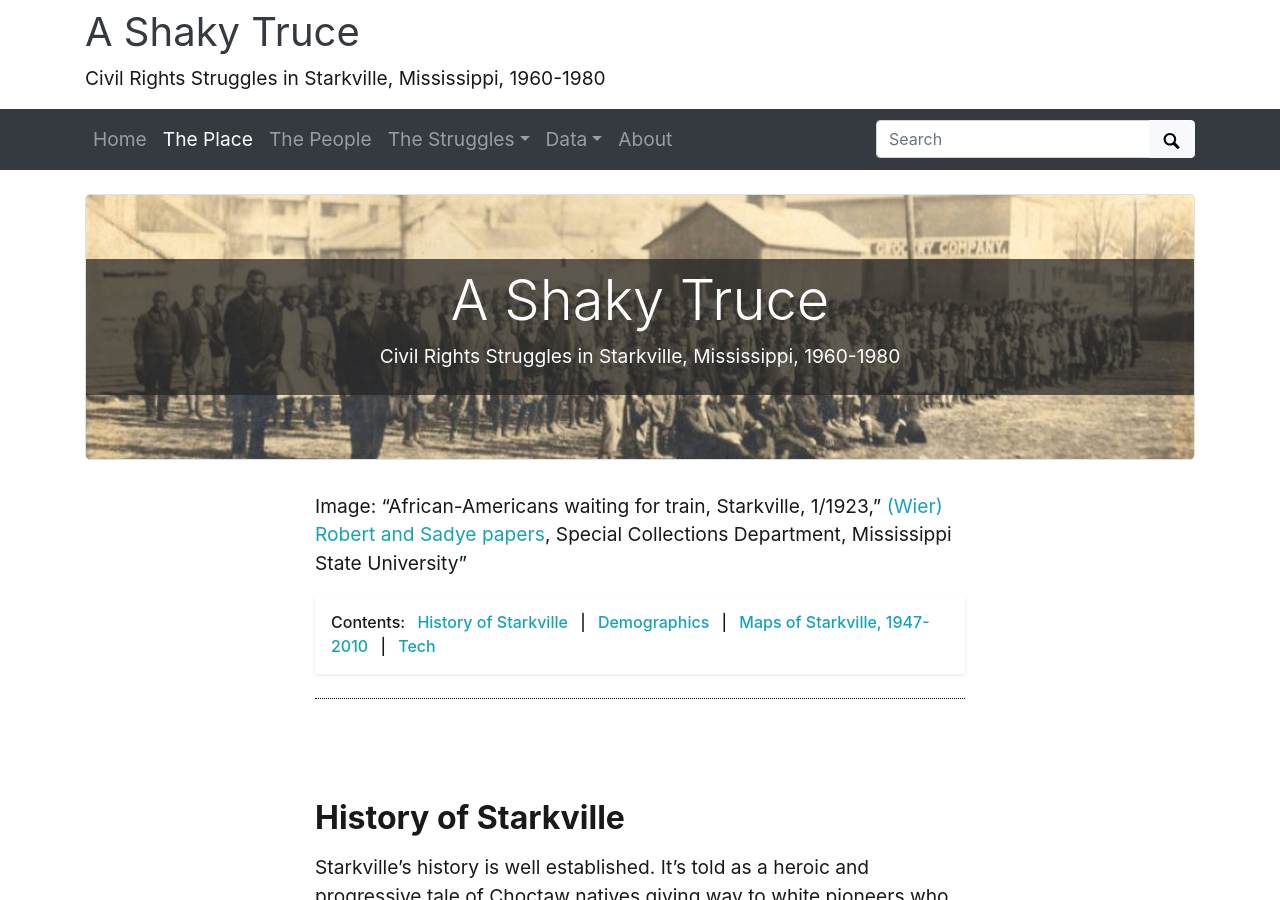
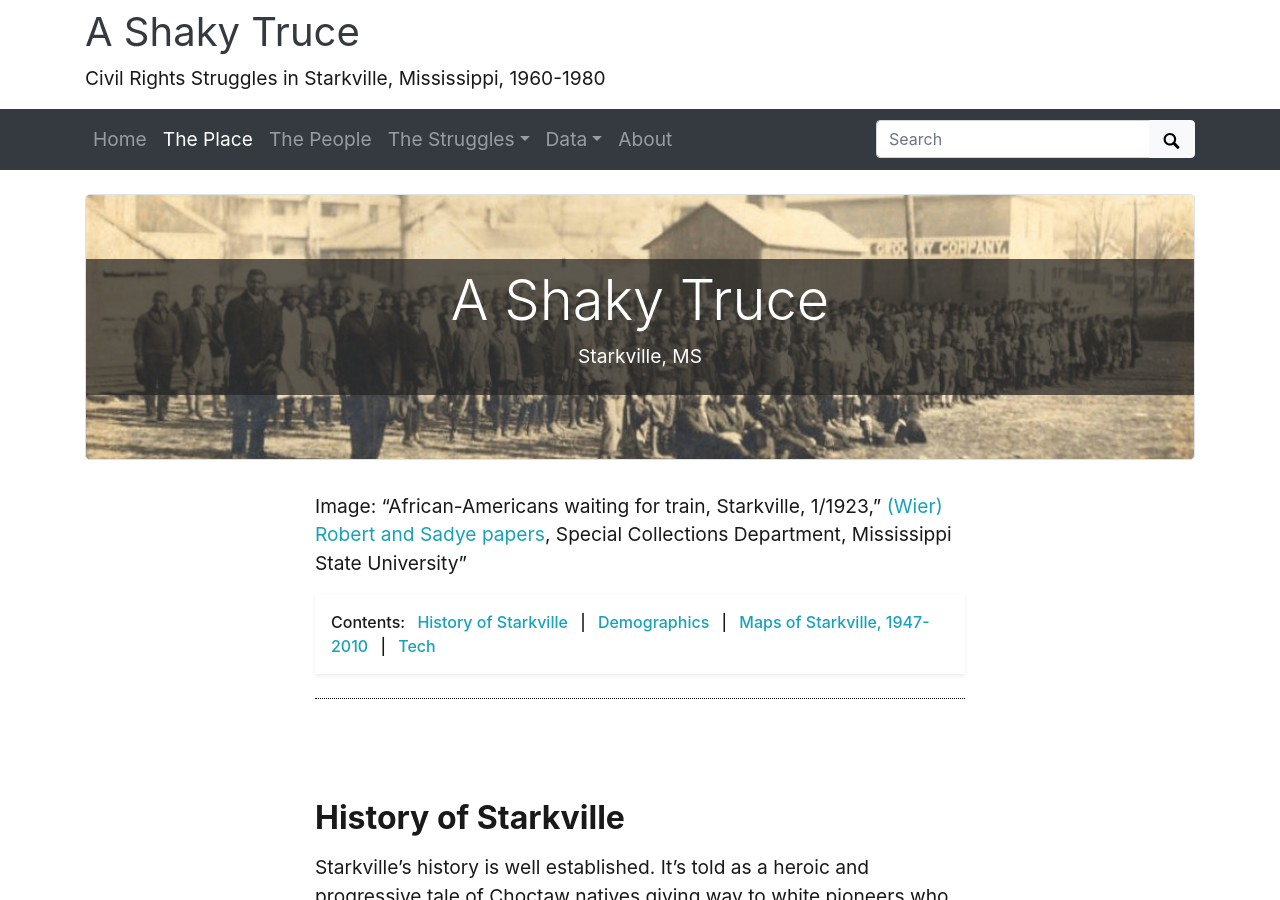
Before and after one commit to ShakyTruce/shakytruce.github.io, a Jekyll site: the page built from pages/The-Place.md, in a window 1280 px wide and 900 px high. Built offline with Jekyll 4.4.1, drawn with Linux system fonts in a browser that asks for light colours.

Commit message:
jumbotron features

```diff
--- a/pages/The-Place.md
+++ b/pages/The-Place.md
@@ -3,7 +3,7 @@
 layout: about
 permalink: /place.html
 ---
-{% include feature/jumbotron.html objectid="/assets/img/AfricanAmericans_waiting_for_train_Starkville.jpg" title="The Place" %}
+{% include feature/jumbotron.html objectid="/assets/img/AfricanAmericans_waiting_for_train_Starkville.jpg" title="The Place" text="Starkville, MS" %}
 
 Image: "African-Americans waiting for train, Starkville, 1/1923," <a href="https://scholarsjunction.msstate.edu/mss-rob-sad-wier-papers/1/">(Wier) Robert and Sadye papers</a>, Special Collections Department, Mississippi State University"
 
```
